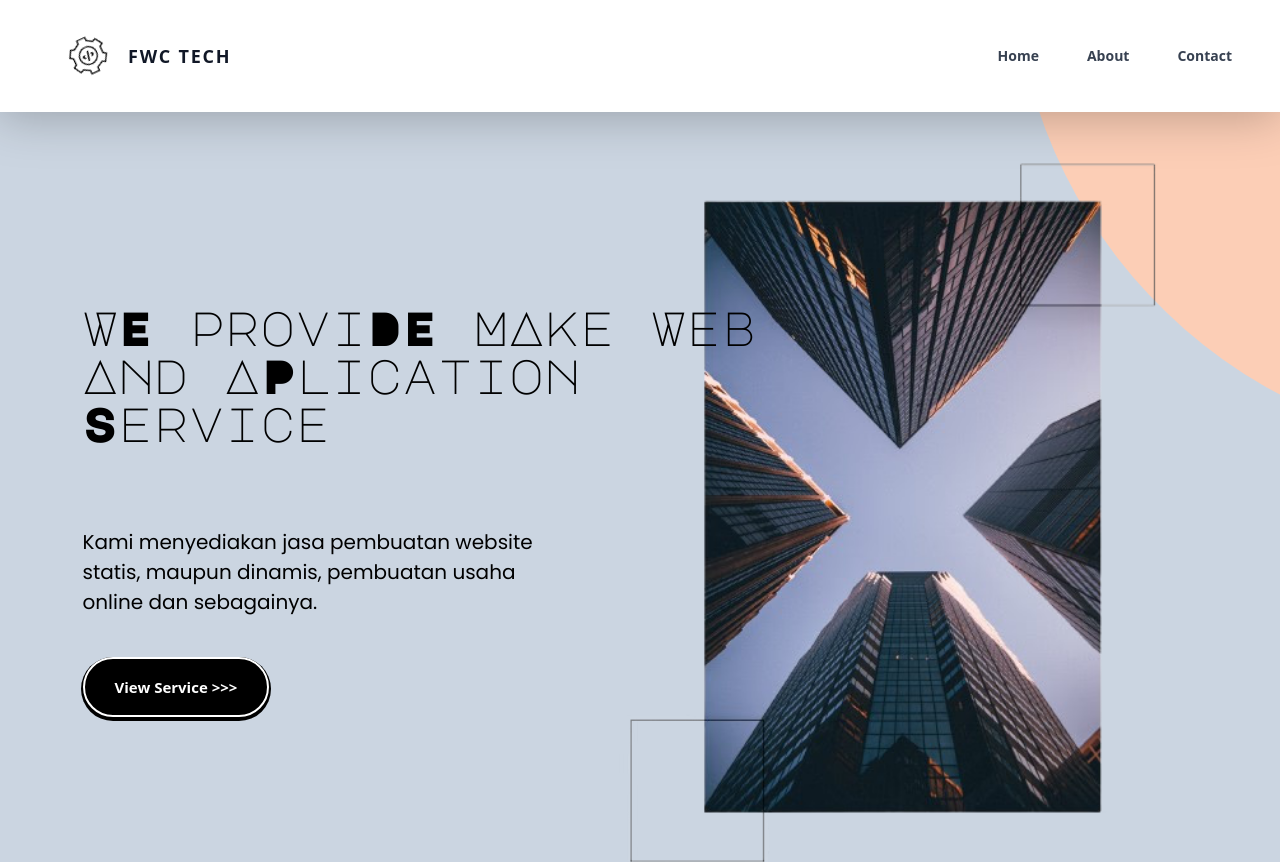
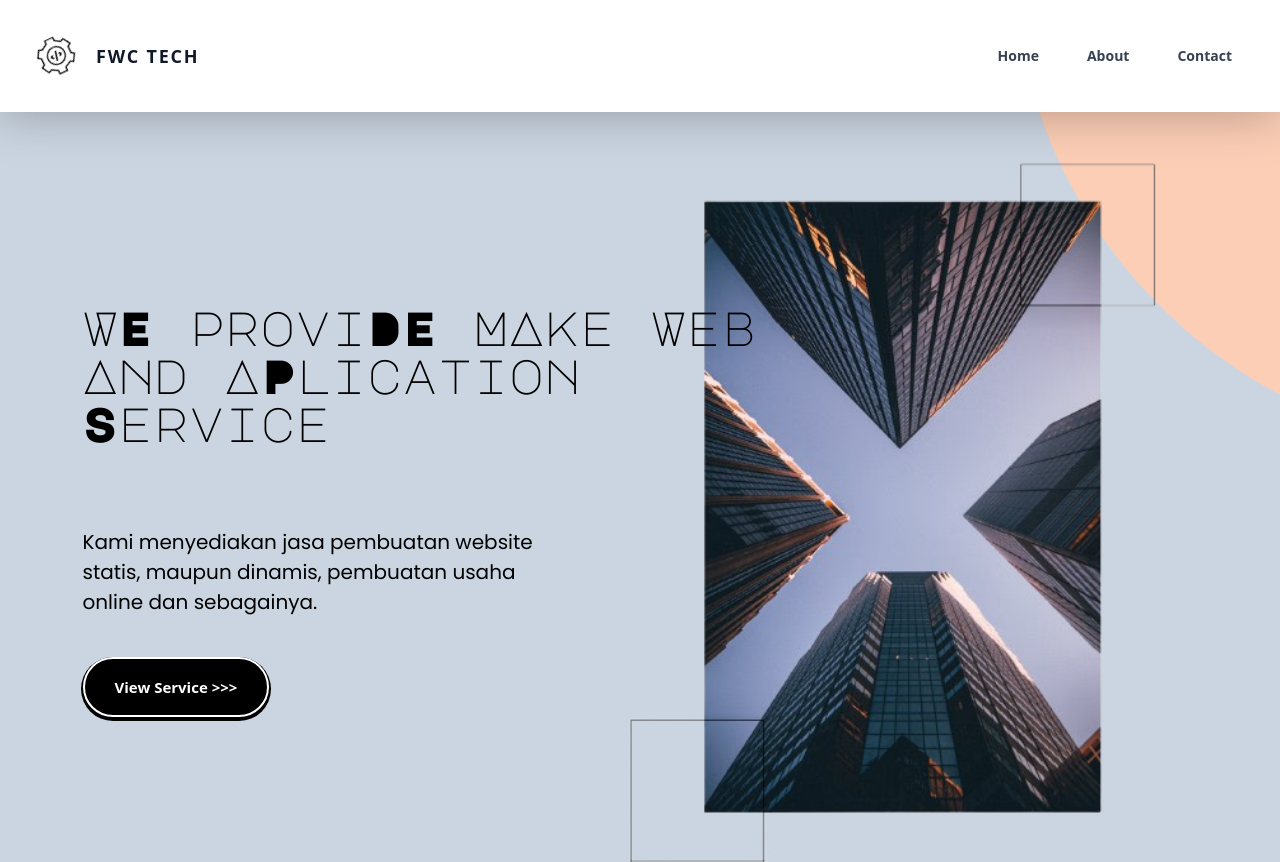
Before and after one commit to abhisn15/introduce-fwc, a plain HTML site: page index.html in a window 1280 px wide. Shown: the top 862 px of the page. Drawn offline with nearby package versions, Linux system fonts and the light colour scheme.

Commit message:
Updated >> Landing Page Home Done

```diff
--- a/index.html
+++ b/index.html
@@ -25,10 +25,10 @@
 	<body>
     <div class="w-full">
   <div class="eantialiased bg-gray-100 ">
-  <div data-aos="fade-down" data-aos-duration="1000" class="fixed z-50 navbar w-full text-gray-700 bg-white">
+  <div class="fixed z-50 navbar w-full text-gray-700 bg-white">
     <div x-data="{ open: true }" class="flex flex-col max-w-screen-xl px-4 mx-auto md:items-center md:justify-between md:flex-row md:px-6 lg:px-8">
       <div data-aos="fade-right" data-aos-duration="1000" class="flex flex-row items-center justify-between p-4">
-        <a href="#" class="text-lg flex flex-row items-center font-semibold tracking-widest text-gray-900 uppercase rounded-lg dark-mode:text-white focus:outline-none focus:shadow-outline"><svg class="floating-image-container" xmlns="http://www.w3.org/2000/svg" version="1.0" width="60pt"
+        <a href="#" class="relative right-8 text-lg flex flex-row items-center font-semibold tracking-widest text-gray-900 uppercase rounded-lg dark-mode:text-white focus:outline-none focus:shadow-outline"><svg class="floating-image-container" xmlns="http://www.w3.org/2000/svg" version="1.0" width="60pt"
 height="60pt" viewBox="0 0 339.000000 359.000000" preserveAspectRatio="xMidYMid meet">
 <g transform="translate(0.000000,359.000000) scale(0.100000,-0.100000)" fill="#000000" stroke="none">
 <path d="M1470 2533 l0 -88 -124 -67 c-68 -38 -128 -68 -132 -68 -5 0 -38 17 -74 38 l-65 38 -112 -183 c-62 -101 -113 -185 -113 -188 0 -2 31 -21 70 -42 l70 -38 0 -145 0 -145 -70 -44 c-38 -23 -70 -47 -70 -51 0 -15 222 -360 232 -360 5 0 39 15 76 34 l67 33 112 -71 113 -71 0 -82 0 -83 225 0 225 0 0 83 0 83 121 71 121 71 82 -28 82 -27 84 146 c46 80 92 160 102 177 l18 31 -70 48 -70 48 0 139 0 138 43 26 c23 14 54 34 69 43 l28 17 -101 182 c-55 100 -105 182 -110 182 -5 0 -41 -16 -79 -35 -38 -19 -74 -35 -80 -35 -6 0 -62 30 -125 66 l-115 67 0 88 0 89 -215 0 -215 0 0 -87z m370 -41 l0 -78 147 -86 147 -86 73 33 c53 25 74 30 81 22 5 -7 40 -68 77 -136 76 -138 77 -122 -9 -173 l-46 -28 0 -165 0 -165 60 -43 c33 -23 60 -46 60 -50 0 -7 -98 -184 -136 -244 l-14 -22 -72 25 -72 24 -131 -76 c-71 -43 -138 -82 -147 -88 -15 -9 -18 -25 -18 -83 l0 -73 -165 0 -165 0 0 73 0 72 -141 87 -140 88 -66 -30 c-36 -17 -67 -29 -68 -28 -2 2 -41 64 -88 138 l-86 135 65 40 64 40 0 175 0 175 -60 33 c-33 18 -60 35 -60 39 0 3 37 66 82 139 l81 134 62 -34 63 -34 156 86 156 87 0 78 0 77 155 0 155 0 0 -78z"/>
```
